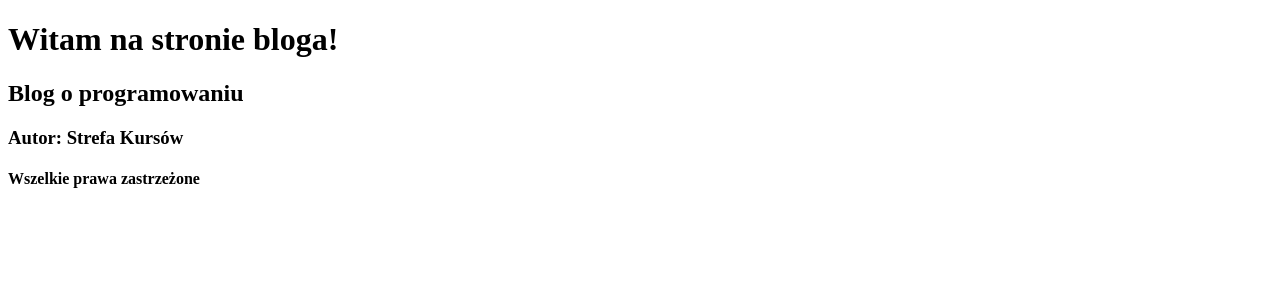
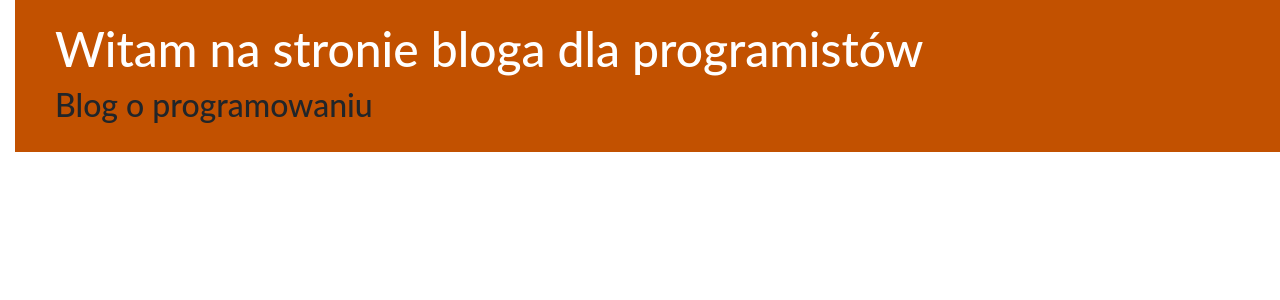
Before and after one commit to GAZDA-EDU/djangoblog1, a Django app: page / in a window 1280 px wide. Shown: the top 300 px of the page. Run offline with Django 3.2, Linux system fonts and the light colour scheme; data that the repository does not hold is empty.

Commit message:
Utworzenie pliku CSS

```diff
--- /dev/null
+++ b/blog/static/css/blog.css
@@ -0,0 +1,24 @@
+h1 a,h2 a{
+    color: #DE781F;
+}
+
+body {
+    padding-left: 15px;
+    font-family: 'Lato', sans-serif;
+}
+
+.page-header{
+    background-color: #C25100;
+    margin-top: 0;
+    padding: 20px 20px 20px 40px;
+}
+
+.page-header h1, .page-header h1 a, .page-header h1 a:visited, .page-header h1 a:active {
+    color: #ffffff;
+    font-size: 36pt;
+    text-decoration: none;
+}
+
+.date{
+    color: #828282;
+}
--- a/blog/templates/blog/post_list.html
+++ b/blog/templates/blog/post_list.html
@@ -1,30 +1,38 @@
 <!DOCTYPE html>
+{% load static %}
 <html lang="pl">
 <head>
     <meta charset="UTF-8">
     <title>Blog dla programistów</title>
+    <link href="https://cdn.jsdelivr.net/npm/bootstrap@5.0.2/dist/css/bootstrap.min.css" rel="stylesheet" integrity="sha384-EVSTQN3/azprG1Anm3QDgpJLIm9Nao0Yz1ztcQTwFspd3yD65VohhpuuCOmLASjC" crossorigin="anonymous">
+    <link rel="stylesheet" href="{% static 'css/blog.css' %}">
 </head>
 <body>
-    <div>
-        <h1>Witam na stronie bloga!</h1>
+    <div class="page-header">
+        <h1><a href="">Witam na stronie bloga dla programistów</a></h1>
         <h2>Blog o programowaniu</h2>
-        <h3>Autor: Strefa Kursów</h3>
-        <h4>Wszelkie prawa zastrzeżone</h4>
     </div>
 
     {% comment "Komentarz autora" %}
     Lista postów
     {% endcomment %}
-
+<div class="content container">
+    <div class="row">
     {% for post in posts %}
-    <div>
-        <p>opublikowany: {{ post.publish_date }}</p>
-        <h2><a href="">{{ post.title }}</a></h2>
-        <em>{{ post.text|linebreaksbr }}</em>
+        <div class="col-md-8">
+            <div class="post">
+            <div class="date">
+                <p>opublikowany: {{ post.publish_date }}</p>
+            </div>
+            <h2><a href="">{{ post.title }}</a></h2>
+            <em>{{ post.text|linebreaksbr }}</em>
+            </div>
+        </div>
     </div>
+</div>
     {% endfor %}
 
-    <div>
+    <div class="stopka">
 
     </div>
 
```
